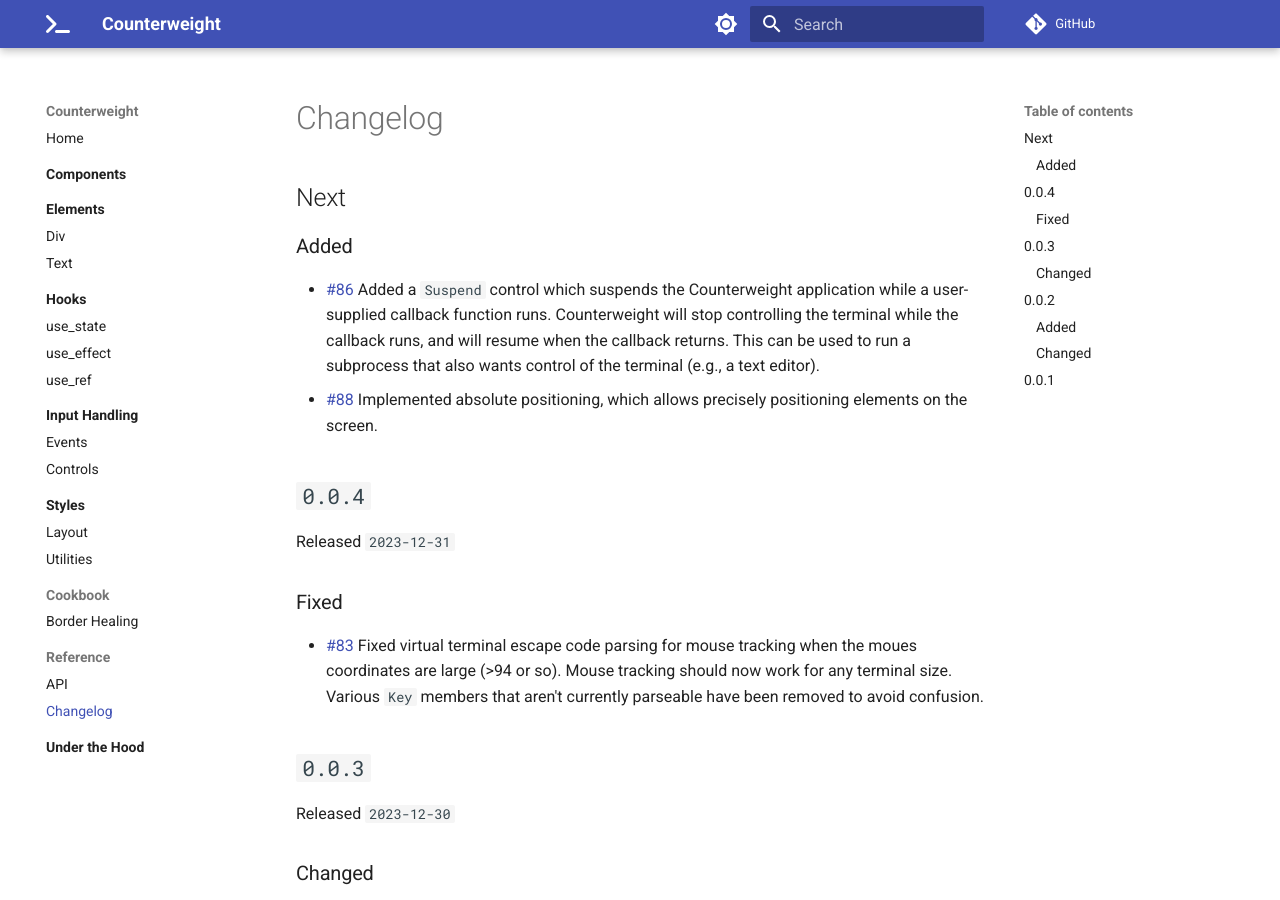
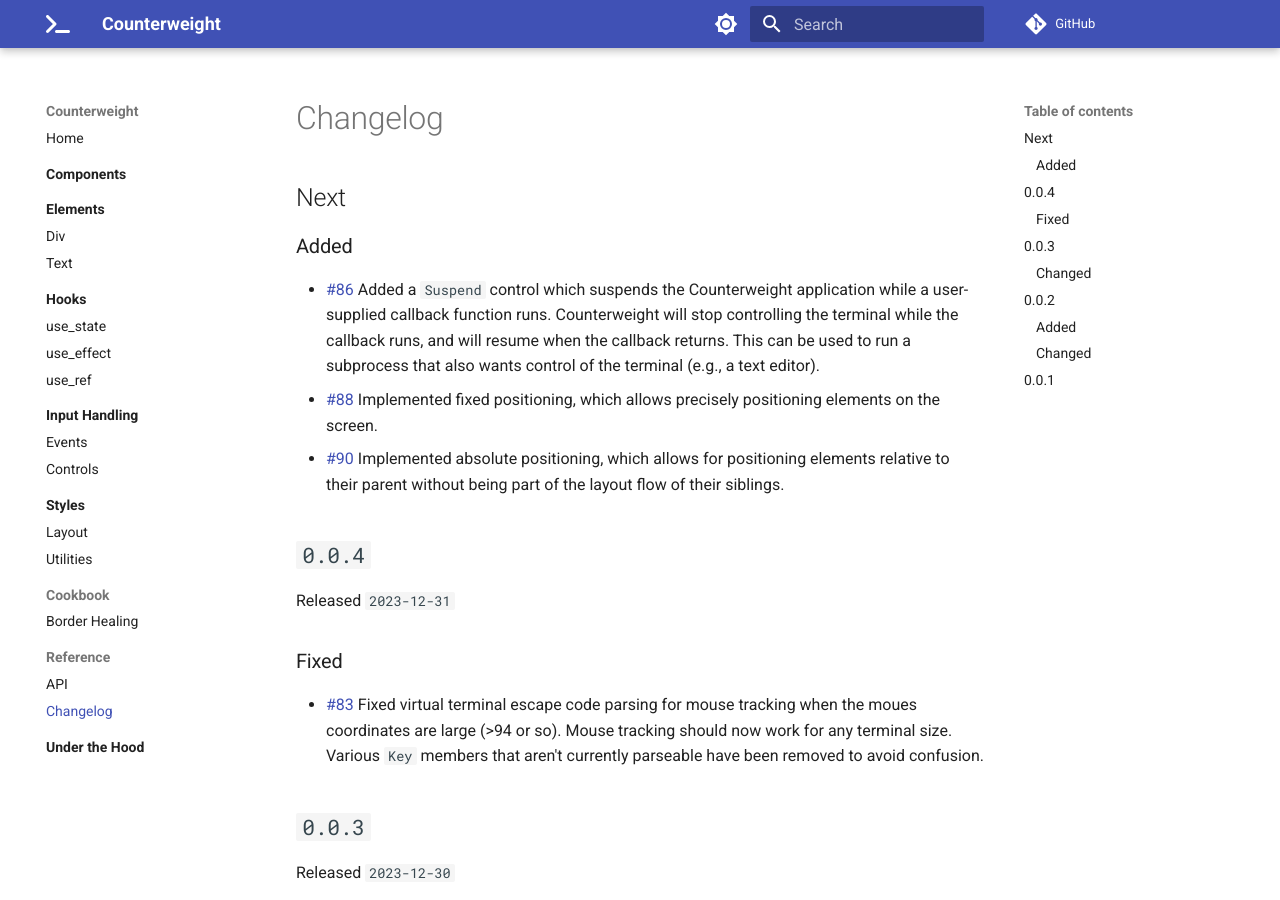
Before and after one commit to JoshKarpel/counterweight, an MkDocs documentation site: the page built from docs/reference/changelog.md, in a window 1280 px wide and 900 px high. Built offline with MkDocs 1.6.1 and Material for MkDocs 9.7.7, drawn with Linux system fonts in a browser that asks for light colours; comment, search, counter and statistics services are not loaded.

Commit message:
changelog entry

```diff
--- a/docs/reference/changelog.md
+++ b/docs/reference/changelog.md
@@ -9,7 +9,10 @@
   Counterweight will stop controlling the terminal while the callback runs, and will resume when the callback returns.
   This can be used to run a subprocess that also wants control of the terminal (e.g., a text editor).
 - [#88](https://github.com/JoshKarpel/counterweight/pull/88)
-  Implemented absolute positioning, which allows precisely positioning elements on the screen.
+  Implemented fixed positioning, which allows precisely positioning elements on the screen.
+- [#90](https://github.com/JoshKarpel/counterweight/pull/90)
+  Implemented absolute positioning, which allows for positioning elements relative to their parent
+  without being part of the layout flow of their siblings.
 
 ## `0.0.4`
 
```
